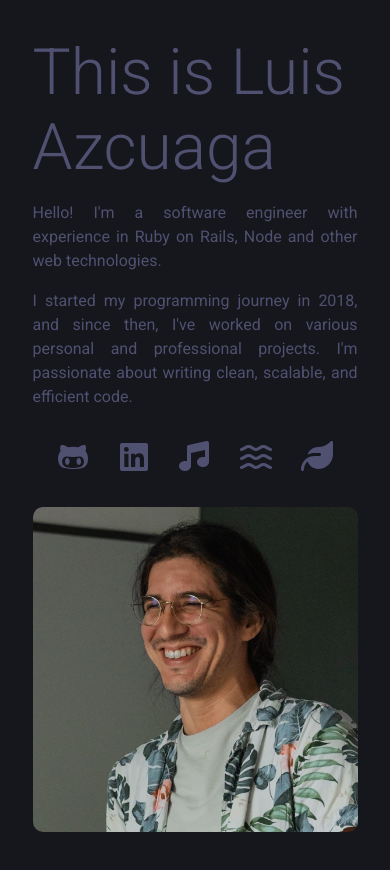
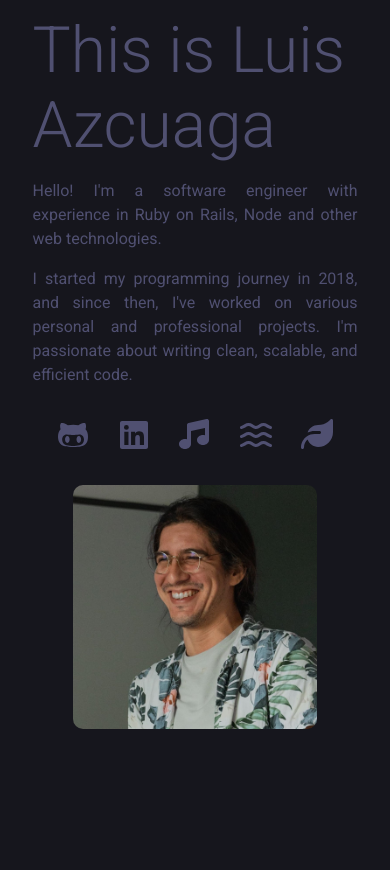
Before and after one commit to luisAzcuaga/luisAzcuaga.github.io, a Vue app: page / in a window 390 px wide. Shown: the top 870 px of the page. After the commit the page ends 844 px from the top, so only its background shows below. Built offline with nearby package versions, Linux system fonts and the light colour scheme.

Commit message:
feat: vertical align content

```diff
--- a/src/App.css
+++ b/src/App.css
@@ -19,6 +19,8 @@ html {
   justify-content: space-between;
   align-items: center;
   padding: 0 50px;
+  margin: 50vh auto 0;
+  transform: translateY(-50%);
 }
 
 #left-section {
@@ -91,6 +93,8 @@ html {
   #main-wrapper {
     flex-direction: column;
     padding: 5px;
+    margin: unset;
+    transform: unset;
   }
 
   #left-section {
@@ -104,5 +108,6 @@ html {
 
   #right-section {
     margin: 30px auto;
+    width: 75%;
   }
 }
```
